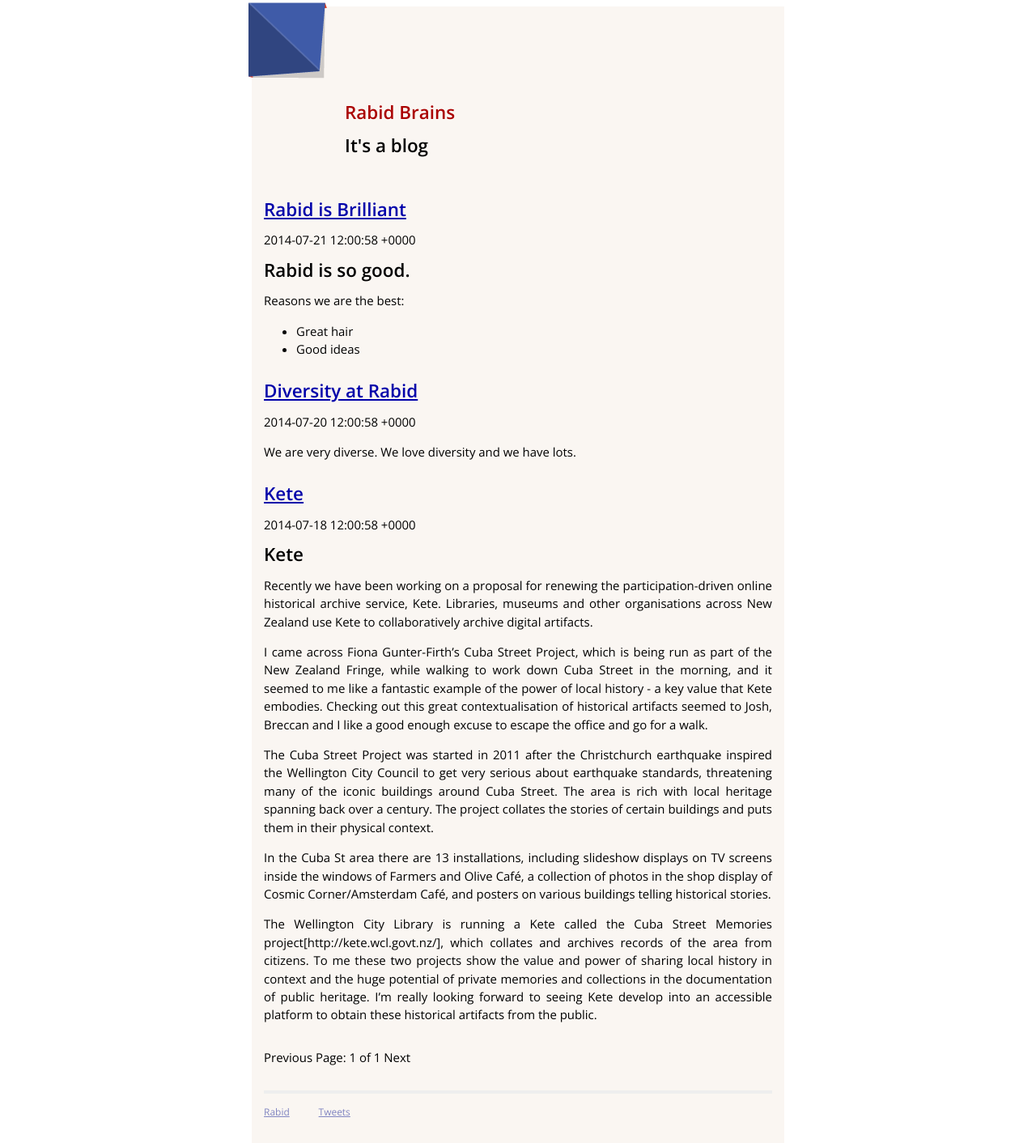
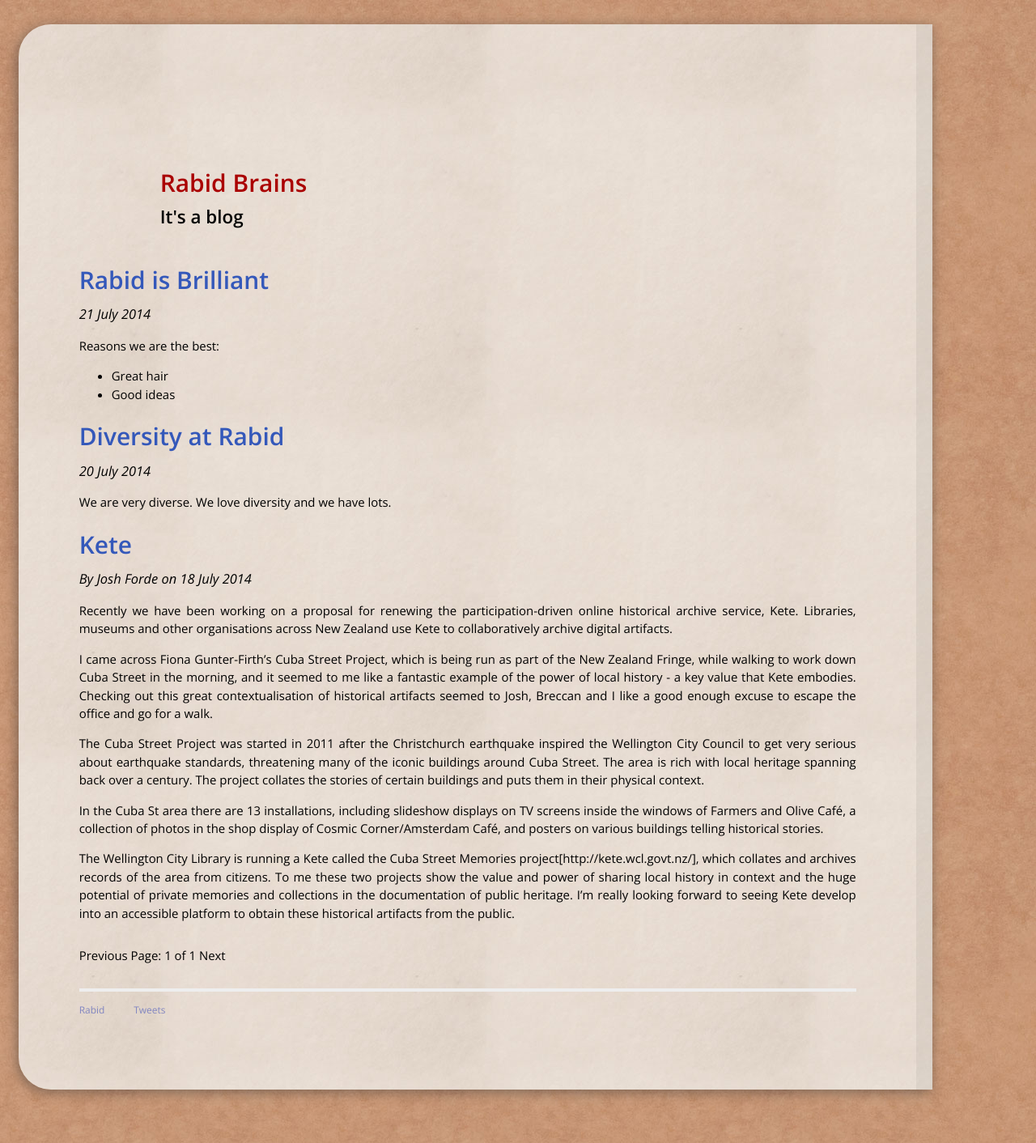
Before and after one commit to soundasleep/rabid.github.io, a Jekyll site: the page built from index.html, in a window 1280 px wide. Shown: the whole page at 81% size. Built offline with Jekyll 4.4.1, drawn with Linux system fonts in a browser that asks for light colours; Markdown is read by kramdown in place of the engine named in the settings; the list of posts is cut into pages by our own code.

Commit message:
editing some layout things

```diff
--- a/_layouts/default.html
+++ b/_layouts/default.html
@@ -11,6 +11,7 @@
         <link rel="stylesheet" href="/css/syntax.css">
 
         <!-- Custom CSS -->
+        <link rel="stylesheet" href="/css/elements.css">
         <link rel="stylesheet" href="/css/main.css">
 
     </head>
--- a/_layouts/post.html
+++ b/_layouts/post.html
@@ -1,7 +1,7 @@
 ---
 layout: default
 ---
-<h2>{{ page.title }}</h2>
+<h1>{{ page.title }}</h1>
 <p class="meta">{{ page.date | date_to_string }}</p>
 
 <div class="post">
--- a/_posts/2014-07-18-kete.markdown
+++ b/_posts/2014-07-18-kete.markdown
@@ -2,9 +2,8 @@
 layout: post
 title:  "Kete"
 date:   2014-07-18 12:00:58
+author: "Josh Forde"
 ---
-
-# Kete
 
 Recently we have been working on a proposal for renewing the participation-driven online historical archive service, Kete. Libraries, museums and other organisations across New Zealand use Kete to collaboratively archive digital artifacts.
 
--- a/_posts/2014-07-21-initial-post.markdown
+++ b/_posts/2014-07-21-initial-post.markdown
@@ -4,7 +4,6 @@ title:  "Rabid is Brilliant"
 date:   2014-07-21 12:00:58
 ---
 
-# Rabid is so good.
 
 Reasons we are the best:
 
--- /dev/null
+++ b/css/elements.css
@@ -0,0 +1,57 @@
+/*****************************************************************************/
+/*
+/* Common
+/*
+/*****************************************************************************/
+
+
+html, body { height: 100%; }
+
+body {
+  background: url('/kraft.jpg');
+  font: 13.34px 'Open Sans', sans-serif;
+  font-size: small;
+  text-align: center;
+}
+
+h1 {
+  font-size: 2em;
+}
+
+h2 {
+  font-size: 1.5em;
+}
+
+a         {
+  color: rgb(52,88,186);
+  text-decoration: none;
+}
+a:hover   { color: #000; }
+a:visited { color: rgb(52,88,186); }
+
+/**
+ * For modern browsers
+ * 1. The space content is one way to avoid an Opera bug when the
+ *    contenteditable attribute is included anywhere else in the document.
+ *    Otherwise it causes space to appear at the top and bottom of elements
+ *    that are clearfixed.
+ * 2. The use of `table` rather than `block` is only necessary if using
+ *    `:before` to contain the top-margins of child elements.
+ */
+.cf:before,
+.cf:after {
+    content: " "; /* 1 */
+    display: table; /* 2 */
+}
+
+.cf:after {
+    clear: both;
+}
+
+/**
+ * For IE 6/7 only
+ * Include this rule to trigger hasLayout and contain floats.
+ */
+.cf {
+    *zoom: 1;
+}
--- a/css/main.css
+++ b/css/main.css
@@ -1,63 +1,3 @@
-/*****************************************************************************/
-/*
-/* Common
-/*
-/*****************************************************************************/
-
-html, body { height: 100%; }
-
-body {
-  background-color: #FFF;
-  font: 13.34px 'Open Sans', sans-serif;
-  font-size: small;
-  text-align: center;
-}
-
-h1 {
-  font-size: 1.5em;
-}
-
-h2 {
-  font-size: 1.5em;
-}
-
-a         { color: #00a; }
-a:hover   { color: #000; }
-a:visited { color: #a0a; }
-
-/**
- * For modern browsers
- * 1. The space content is one way to avoid an Opera bug when the
- *    contenteditable attribute is included anywhere else in the document.
- *    Otherwise it causes space to appear at the top and bottom of elements
- *    that are clearfixed.
- * 2. The use of `table` rather than `block` is only necessary if using
- *    `:before` to contain the top-margins of child elements.
- */
-.cf:before,
-.cf:after {
-    content: " "; /* 1 */
-    display: table; /* 2 */
-}
-
-.cf:after {
-    clear: both;
-}
-
-/**
- * For IE 6/7 only
- * Include this rule to trigger hasLayout and contain floats.
- */
-.cf {
-    *zoom: 1;
-}
-
-
-/*****************************************************************************/
-/*
-/* Home
-/*
-/*****************************************************************************/
 .posts {
   list-style-type: none;
   margin-bottom: 2em;
@@ -77,9 +17,14 @@ a:visited { color: #a0a; }
   margin-bottom: 2em;
 }
 
+.post-details {
+  font-style: italic;
+  font-size: 1.1em;
+}
+
 .header {
-  background-image: url(/corner.png);
-  background-repeat: no-repeat;
+/*  background-image: url(/corner.png);
+  background-repeat: no-repeat;*/
   padding-left: 120px;
   padding-top: 110px;
   height:100px;
@@ -88,20 +33,24 @@ a:visited { color: #a0a; }
   left: -20px;
 }
 
-/*****************************************************************************/
-/*
-/* Site
-/*
-/*****************************************************************************/
-
 .site {
   font-size: 115%;
-  background-color: #FAF6F2;
+  background: url('/paper.jpg');
+-webkit-border-top-left-radius: 40px;
+-webkit-border-bottom-left-radius: 40px;
+-moz-border-radius-topleft: 40px;
+-moz-border-radius-bottomleft: 40px;
+border-top-left-radius: 40px;
+border-bottom-left-radius: 40px;
   text-align: justify;
-  width: 42em;
-  margin: 0 auto 2em;
-  padding: 1em;
+  max-width: 960px;
+  margin: 2em 0 2em 1em;
+  padding: 5em;
   line-height: 1.5em;
+  -webkit-box-shadow: -2px 3px 15px 0px rgba(50, 50, 50, 0.5);
+-moz-box-shadow:    -2px 3px 15px 0px rgba(50, 50, 50, 0.5);
+box-shadow:         -2px 3px 15px 0px rgba(50, 50, 50, 0.5);
+border-right: 20px solid rgba(0, 0, 0, 0.05);
 }
 
 
--- a/index.html
+++ b/index.html
@@ -6,8 +6,13 @@ title: Rabid Brains
 <div id="home" class="content cf">
 {% for post in paginator.posts %}
   <h1><a href="{{ post.url }}">{{ post.title }}</a></h1>
-  <p class="author">
-    <span class="date">{{ post.date }}</span>
+  <p class="post-details">
+    {% if post.author %}
+      By
+      <span class="author">{{ post.author }}</span>
+      on
+    {% endif %}
+    <span class="date">{{ post.date | date: "%-d %B %Y" }}</span>
   </p>
   <div class="content">
     {{ post.content }}
```
Also changed, not shown: README.md, kraft.jpg (added), paper.jpg (added), side.jpg (added).
